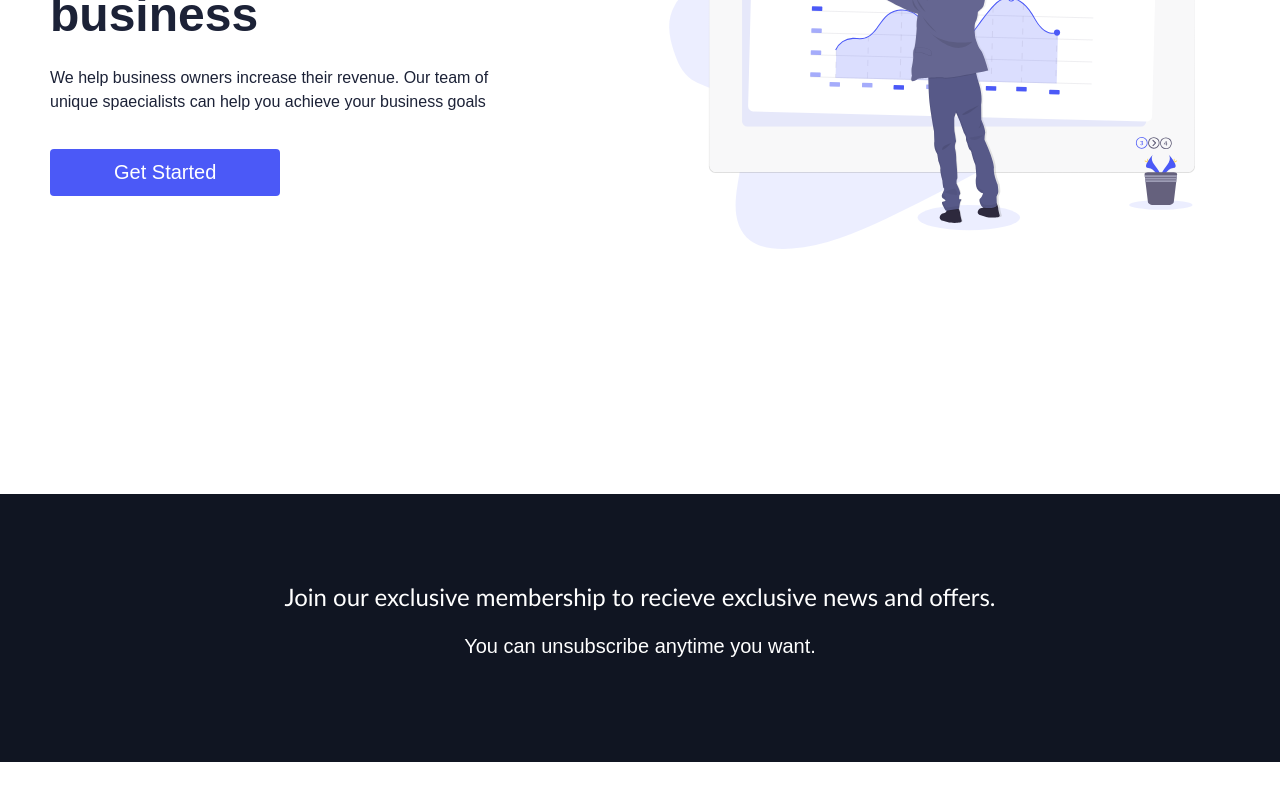
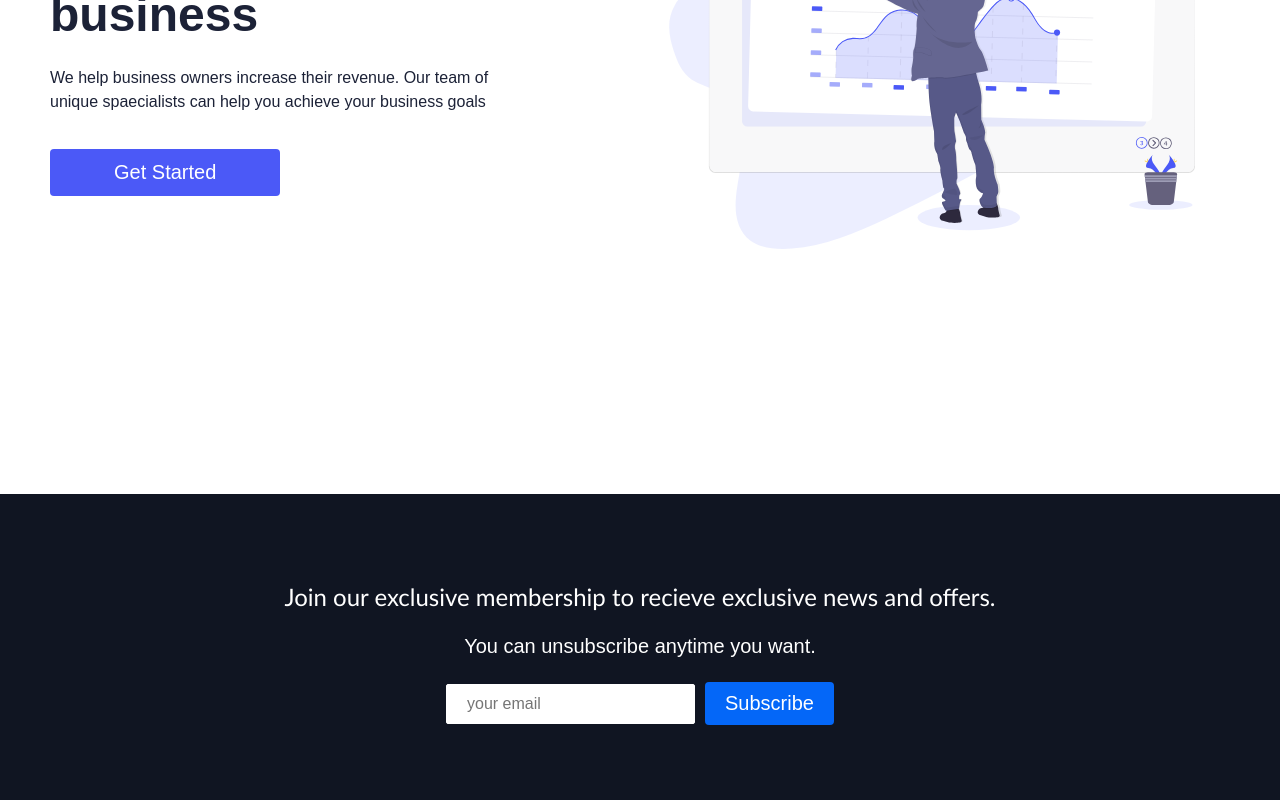
Before and after one commit to JovanMwesigwa/ultra-startup, a React (Create React App) app: page / in a window 1280 px wide. Shown: the part 2909-3709 px from the top of the page. Before the commit the page ends 3671 px from the top, so only its background shows below. Built offline with nearby package versions, Linux system fonts and the light colour scheme.

Commit message:
added a form on the footer

```diff
--- a/src/components/Footer/Footer.elements.js
+++ b/src/components/Footer/Footer.elements.js
@@ -30,3 +30,24 @@
     margin-bottom: 24px;
     font-size: 20px;
 `
+
+export const Form = styled.form`
+    display: flex;
+    justify-content: center;
+    align-items: center;
+
+    @media screen and (max-width: 820px){
+        flex-direction: column;
+        width: 80%;
+    }
+`;
+
+export const FormInput = styled.input`
+    padding: 10px 20px;
+    border-radius: 2px;
+    margin-right: 10px;
+    outline: none;
+    font-size: 16px;
+    border: 1px solid #fff;
+    margin-bottom: 55px;
+`;
--- a/src/components/Footer/Footer.js
+++ b/src/components/Footer/Footer.js
@@ -1,5 +1,6 @@
 import React from 'react';
-import { FooterContainer,FooterSubText,  FooterSubscription, FooterHeading,} from './Footer.elements';
+import { FooterContainer,FooterSubText,  FooterSubscription, FooterHeading, Form, FormInput} from './Footer.elements';
+import { Button } from '../../globalStyles'
 
 function Footer() {
     return (
@@ -11,6 +12,10 @@
                 <FooterSubText>
                     You can unsubscribe anytime you want.
                 </FooterSubText>
+                <Form>
+                    <FormInput name='email' type='email' placeholder='your email' />
+                    <Button fontBig>Subscribe</Button>
+                </Form>
             </FooterSubscription>
         </FooterContainer>
     )
```
Also changed, not shown: 1 other file (tests, documents, lock files or other folders).
